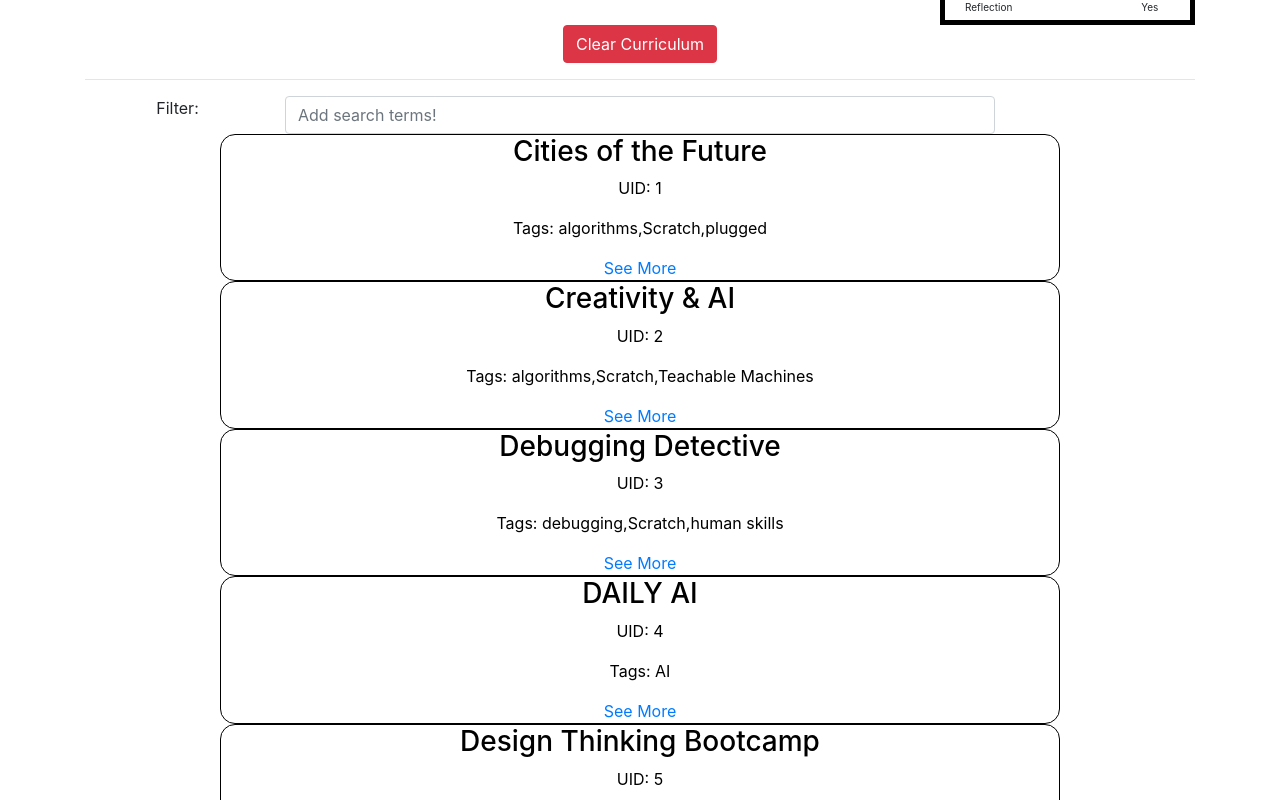
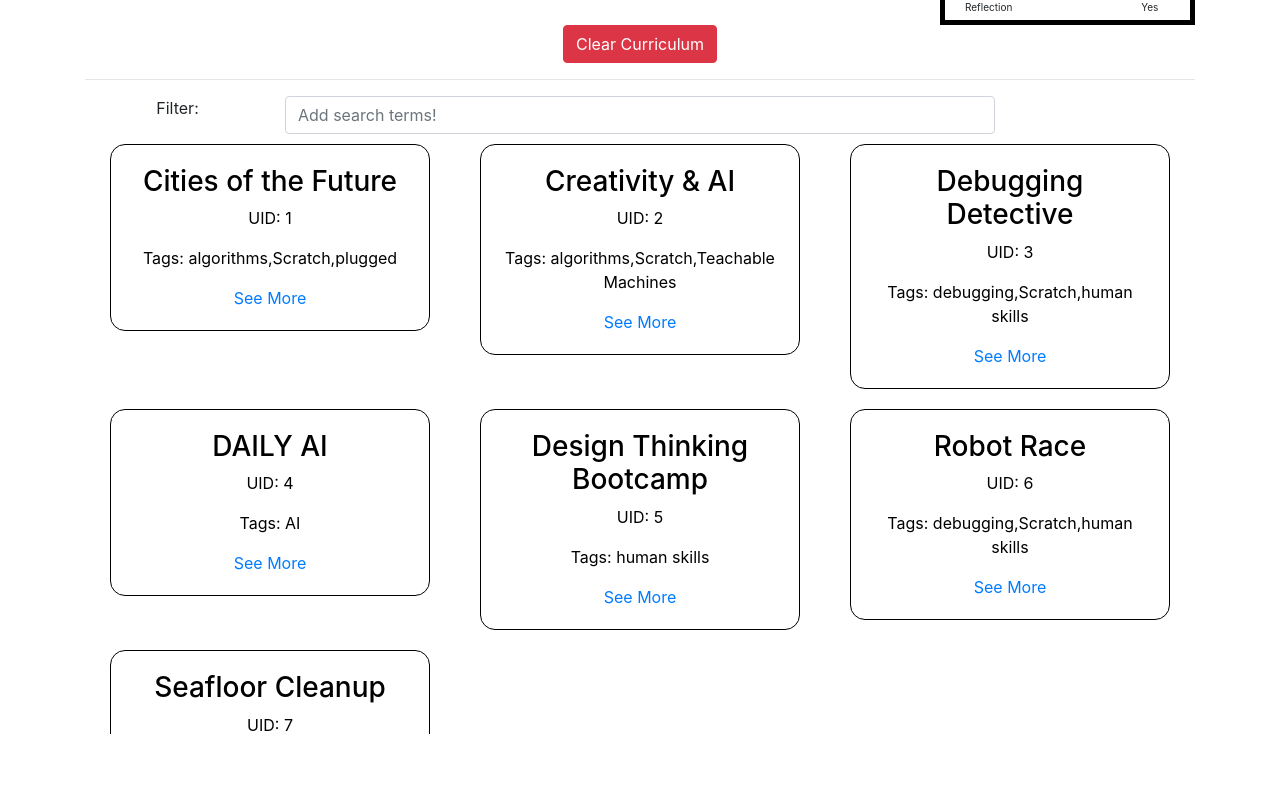
Before and after one commit to brandonwang15/meng-sandwich-app, a React (Create React App) app: page /builder in a window 1280 px wide. Shown: the part 520-1320 px from the top of the page. After the commit the page ends 1254 px from the top, so only its background shows below. Built offline with nearby package versions, Linux system fonts and the light colour scheme.

Commit message:
Several UI improvements.
- show multiple cards per row in condiment and sandwich lists
- add vertical scrollbar to sandwich list in BYO page
- BYO curriculum cards labels are now 1-indexed

```diff
--- a/src/components/modules/DraggableSandwich.css
+++ b/src/components/modules/DraggableSandwich.css
@@ -1,8 +1,9 @@
 .Draggable-sandwich-container {
     border-radius: 15px;
     border:1px solid black;
-    margin-left: 10%;
-    margin-right: 10%;
+    margin: 10px;
+    padding: 20px;
+    height: auto;
 }
 
 .enabled {
--- a/src/components/modules/FilterableCondimentContainer.js
+++ b/src/components/modules/FilterableCondimentContainer.js
@@ -42,7 +42,7 @@ class FilterableCondimentContainer extends React.Component {
             console.log("show all");
 
             newIndicesToShow = [...Array(this.props.data.condiments.length).keys()];
-            this.setState({indicesToShow: newIndicesToShow});
+            this.setState({ indicesToShow: newIndicesToShow });
             return;
         }
 
@@ -53,7 +53,7 @@ class FilterableCondimentContainer extends React.Component {
             }
         });
 
-        this.setState({indicesToShow: newIndicesToShow});
+        this.setState({ indicesToShow: newIndicesToShow });
     }
 
     render() {
@@ -70,17 +70,18 @@ class FilterableCondimentContainer extends React.Component {
                             Filter:
                         </div>
                         <div className="col-sm-8">
-                            <input id="searchField" type="text" className="form-control" placeholder="Add search terms!" onChange={this.onFilterTextChanged}/>
+                            <input id="searchField" type="text" className="form-control" placeholder="Add search terms!" onChange={this.onFilterTextChanged} />
                         </div>
                     </div>
-
-                    {filteredModules.map((module) =>
-                        <div key={module.uid} className="row">
-                            <div className="col-sm">
-                                <CondimentCard uid={module.uid}/>
-                            </div>
+                    <div className="container">
+                        <div className="row">
+                            {filteredModules.map((module) =>
+                                <div className="col-sm-4">
+                                    <CondimentCard uid={module.uid} />
+                                </div>
+                            )}
                         </div>
-                    )}
+                    </div>
                 </div>
             </>
         );
--- /dev/null
+++ b/src/components/modules/FilterableSandwichContainer.css
@@ -0,0 +1,5 @@
+.Scrollable-container {
+    height: 75vh;
+    width: 100%;
+    overflow: auto;
+}
--- a/src/components/modules/FilterableSandwichContainer.js
+++ b/src/components/modules/FilterableSandwichContainer.js
@@ -2,6 +2,7 @@ import React, { Component } from "react";
 import DraggableSandwich from "./DraggableSandwich";
 import Sandwich from "./Sandwich";
 import PropTypes from 'prop-types';
+import './FilterableSandwichContainer.css';
 
 class FilterableSandwichContainer extends React.Component {
     constructor(props) {
@@ -40,7 +41,7 @@ class FilterableSandwichContainer extends React.Component {
             console.log("show all");
 
             newSandwichIndicesToShow = [...Array(this.props.sandwichData.all_modules.length).keys()];
-            this.setState({sandwichIndicesToShow: newSandwichIndicesToShow});
+            this.setState({ sandwichIndicesToShow: newSandwichIndicesToShow });
             return;
         }
 
@@ -51,7 +52,7 @@ class FilterableSandwichContainer extends React.Component {
             }
         });
 
-        this.setState({sandwichIndicesToShow: newSandwichIndicesToShow});
+        this.setState({ sandwichIndicesToShow: newSandwichIndicesToShow });
     }
 
     render() {
@@ -68,12 +69,14 @@ class FilterableSandwichContainer extends React.Component {
                                 Filter:
                             </div>
                             <div className="col-sm-8">
-                                <input id="searchField" type="text" className="form-control" placeholder="Add search terms!" onChange={this.onFilterTextChanged}/>
+                                <input id="searchField" type="text" className="form-control" placeholder="Add search terms!" onChange={this.onFilterTextChanged} />
                             </div>
                         </div>
 
+                        <div className="Scrollable-container">
+                            <div className="row">
                                 {filteredModules.map((module) => {
-                            let sandwichDiv = <div className="col-sm" key={module.uid}>
+                                    let sandwichDiv = <div className="col-sm-4" key={module.uid}>
                                         <DraggableSandwich
                                             data={module}
                                             canDrag={!this.props.isSandwichDraggable(module.uid)}
@@ -82,6 +85,8 @@ class FilterableSandwichContainer extends React.Component {
                                     return sandwichDiv;
                                 }
                                 )}
+                            </div>
+                        </div>
                     </div>
                 </>
             )
@@ -96,19 +101,20 @@ class FilterableSandwichContainer extends React.Component {
                                 Filter:
                             </div>
                             <div className="col-sm-8">
-                                <input id="searchField" type="text" className="form-control" placeholder="Add search terms!" onChange={this.onFilterTextChanged}/>
+                                <input id="searchField" type="text" className="form-control" placeholder="Add search terms!" onChange={this.onFilterTextChanged} />
                             </div>
                         </div>
-
+                        <div className="container">
+                            <div key={module.uid} className="row">
                                 {filteredModules.map((module) =>
-                            <div key={module.uid} className="row">
-                                <div className="col-sm">
+                                    <div className="col-sm-4">
                                         <Sandwich
                                             data={module}
                                         />
                                     </div>
+                                )}
                             </div>
-                        )}
+                        </div>
                     </div>
                 </>
             )
--- a/src/components/modules/Sandwich.css
+++ b/src/components/modules/Sandwich.css
@@ -1,10 +1,7 @@
 .Sandwich-container {
+    border:1px solid black;
     border-radius: 15px;
-    border:1px solid black;
-    margin-left: 10%;
-    margin-right: 10%;
-    margin-top: 50px;
+    margin: 10px;
     padding: 20px;
-    padding-left: 80px;
-    padding-right: 80px;
+    height: auto;
 }
--- a/src/components/modules/SandwichHolder.js
+++ b/src/components/modules/SandwichHolder.js
@@ -39,7 +39,7 @@ class SandwichHolder extends React.Component {
                         cursor: 'move',
                     }}
                 >
-                    <h1>#{this.props.index}</h1>
+                    <h5>#{this.props.index + 1}</h5>
                     <h3>{heldSandwich.title}</h3>
                     <p>UID: {heldSandwich.uid}</p>
                     <p>Tags: <em>{heldSandwich.tags.toString()}</em></p>
--- a/src/components/pages/PresetCurricula.js
+++ b/src/components/pages/PresetCurricula.js
@@ -68,7 +68,7 @@ class PresetCurricula extends React.Component {
                         <div className="row">
                             {
                                 curricula.sequence.map((uid) =>
-                                    <div key={uid} className="col">
+                                    <div key={uid} className="col-sm-4">
                                         <Sandwich
                                             data={this.getSandwichData(uid)}
                                         />
```
Lines whose indentation alone changed are shown as unchanged.
